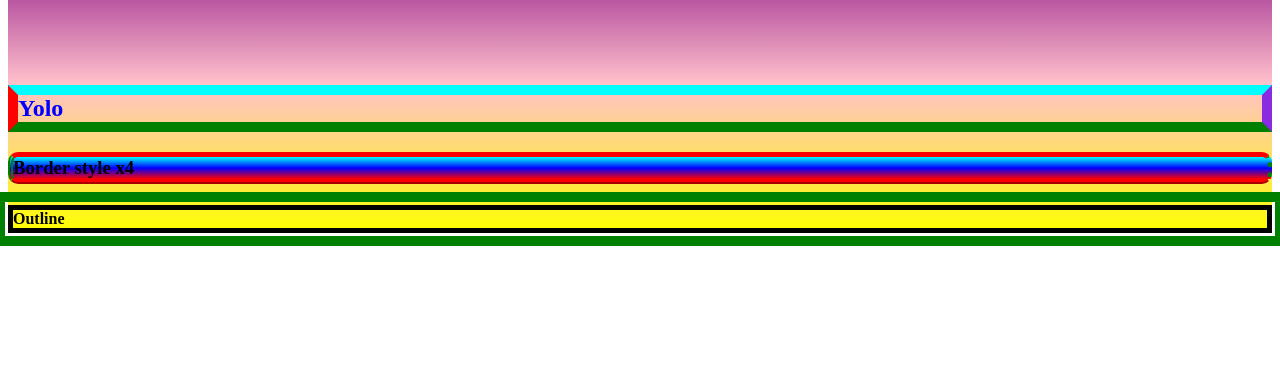
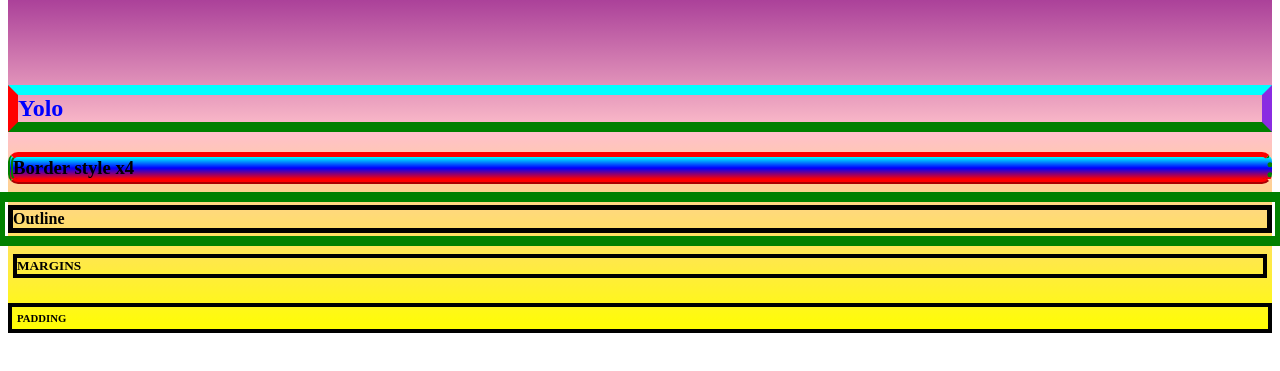
Before and after one commit to TorbjornF-H01/HTMLCSStwo, a plain HTML site: page index.html in a window 1280 px wide. Shown: the part 89-460 px from the top of the page. Drawn offline with Linux system fonts and the light colour scheme.

Commit message:
h5,h6 margins padding

```diff
--- a/index.html
+++ b/index.html
@@ -15,6 +15,8 @@
         <h2>Yolo</h2>
         <h3>Border style x4</h3>
         <h4>Outline</h4>
+        <h5>MARGINS</h5>
+        <h6>PADDING</h6>
 
 
 
--- a/style.css
+++ b/style.css
@@ -34,7 +34,11 @@ h4 {
     border: 5px solid black;
     outline: 10px solid green;
     outline-offset: 3px;
-    /* outlinewidth: */
+    /*
+    outline-width: 10px
+    outline-style: solid
+    outline-color: green
+    */
 }
 
 
@@ -43,3 +47,19 @@ h4 {
     background-size: cover;
     /* background-position: ; */
 }
+
+h5 {
+    /*
+    Margins, Padding
+    Margin= outside element,
+    Padding= inside  element*/
+    /* outside: */
+    margin: 5px;
+    border: 4px solid black;
+}
+
+h6 {
+    /* inside */
+    padding: 5px;
+    border: 4px solid black;
+}
```
